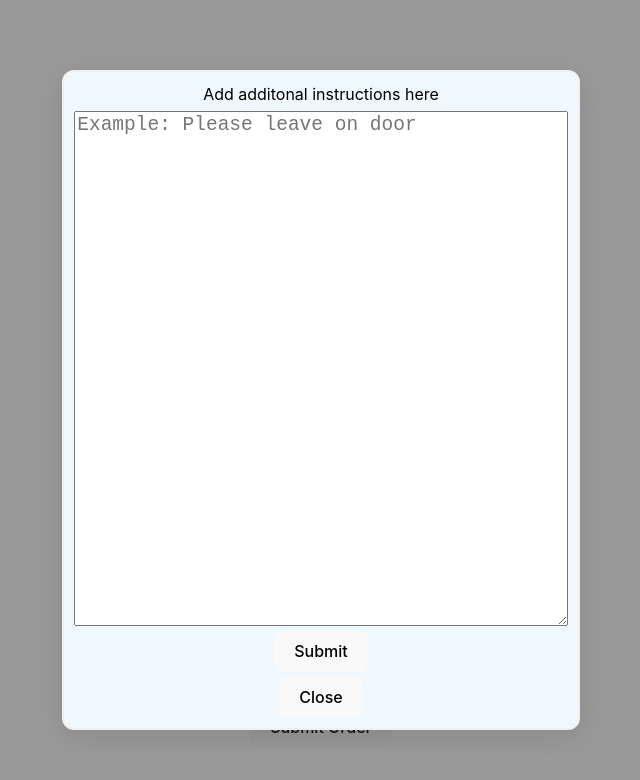
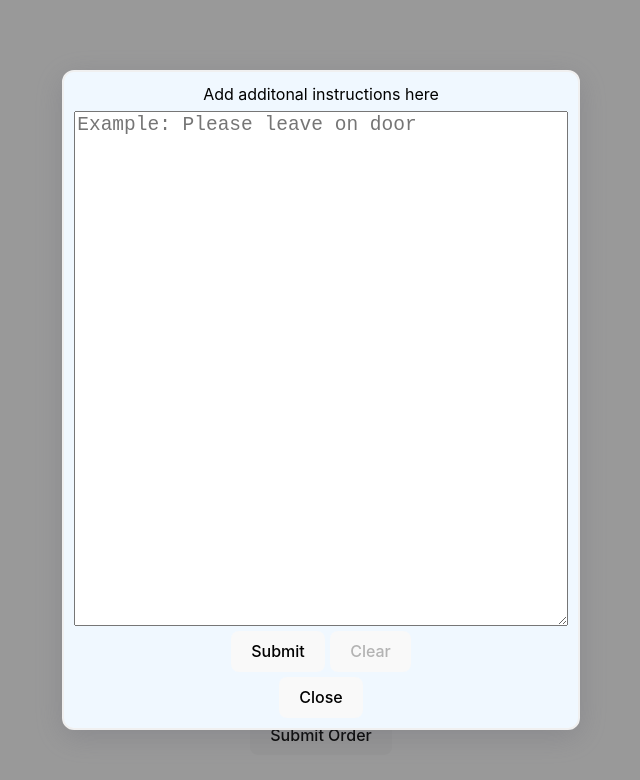
Before and after one commit to asd-group5/asd-group5, a React (Vite) app in the folder frontend/: page /Cart in a window 1280 px wide. Both pictures are taken after a click on the button "Add order instructions". Shown: the top 780 px of the page, without its empty margins (319-959 px from the left). Built offline with nearby package versions, Linux system fonts and the light colour scheme; no server answers.

Commit message:
order instructions

```diff
--- a/frontend/src/components/OrderCustomisation/InstructionModal.jsx
+++ b/frontend/src/components/OrderCustomisation/InstructionModal.jsx
@@ -1,11 +1,35 @@
-export default function InstructionModal({ onClose }) {
+import { useState } from 'react';
+
+export default function InstructionModal({ onClose, instructions, setInstructions }) {
+    const [value, setValue] = useState(instructions);
+
+    const handleSubmit = () =>{
+        setInstructions(value);
+        onClose();
+    }
+
+    const handleClear = () =>{
+        setInstructions("");
+        onClose();
+    }
+
     return (
         <div className="modal-back" onClick={onClose}>
             <div className="modal" onClick={e => {e.stopPropagation()}}>
                 <div>Add additonal instructions here</div>
-                <textarea style={{resize: "vertical", width: "25em", height: "30em", fontSize: "1.5em"}} placeholder="Example: Please leave on door">
-                </textarea>
-                <button>Submit</button>
+                <textarea
+                    style={{resize: "vertical", width: "25em", height: "30em", fontSize: "1.5em"}}
+                    placeholder="Example: Please leave on door"
+                    value={value}
+                    onChange={(e) => {setValue(e.target.value)}}
+                />
+                <div style={{display: "flex", gap: "5px"}}>
+                    <button onClick={handleSubmit}>Submit</button>
+                    {instructions ?
+                        <button onClick={handleClear}>Clear</button>:
+                        <button disabled>Clear</button>}
+
+                </div>
                 <button onClick={onClose}>Close</button>
             </div>
         </div>
--- a/frontend/src/components/OrderCustomisation/InstructionPortal.jsx
+++ b/frontend/src/components/OrderCustomisation/InstructionPortal.jsx
@@ -2,15 +2,17 @@ import { useState } from 'react';
 import { createPortal } from 'react-dom';
 import InstructionModal from './InstructionModal';
 
-const InstructionPortal = () => {
+const InstructionPortal = ({instructions, setInstructions}) => {
   const [showModal, setShowModal] = useState(false);
   return (
     <>
       <button onClick={() => setShowModal(true)}>
-        Add order instructions
+        {instructions ?
+            "Edit Order Instructions":
+            "Add order instructions"}
       </button>
       {showModal && createPortal(
-        <InstructionModal onClose={() => setShowModal(false)} />,
+        <InstructionModal onClose={() => setShowModal(false)} instructions={instructions} setInstructions={setInstructions}/>,
         document.body
       )}
     </>
--- a/frontend/src/components/OrderCustomisation/OrderCustomisation.jsx
+++ b/frontend/src/components/OrderCustomisation/OrderCustomisation.jsx
@@ -129,12 +129,19 @@ const OrderCustomisation = () => {
                 <h4>
                     Total: ${total}
                 </h4>
-                <div className="instructionContainer">
-                    <InstructionPortal/>
+                <div style={{display: "flex", flexDirection: "column", gap: "1em"}}>
+                    <div className="instructionContainer">
+                        <InstructionPortal
+                            instructions={instructions}
+                            setInstructions={setInstructions}/>
+                    </div>
+                    <div>
+                        <button onClick={()=> console.log("test")}>
+                            Submit Order
+                        </button>
+                    </div>
                 </div>
-                <button onClick={()=> console.log("test")}>
-                    Submit Order
-                </button>
+
             </div>
         </div>
     )
```
